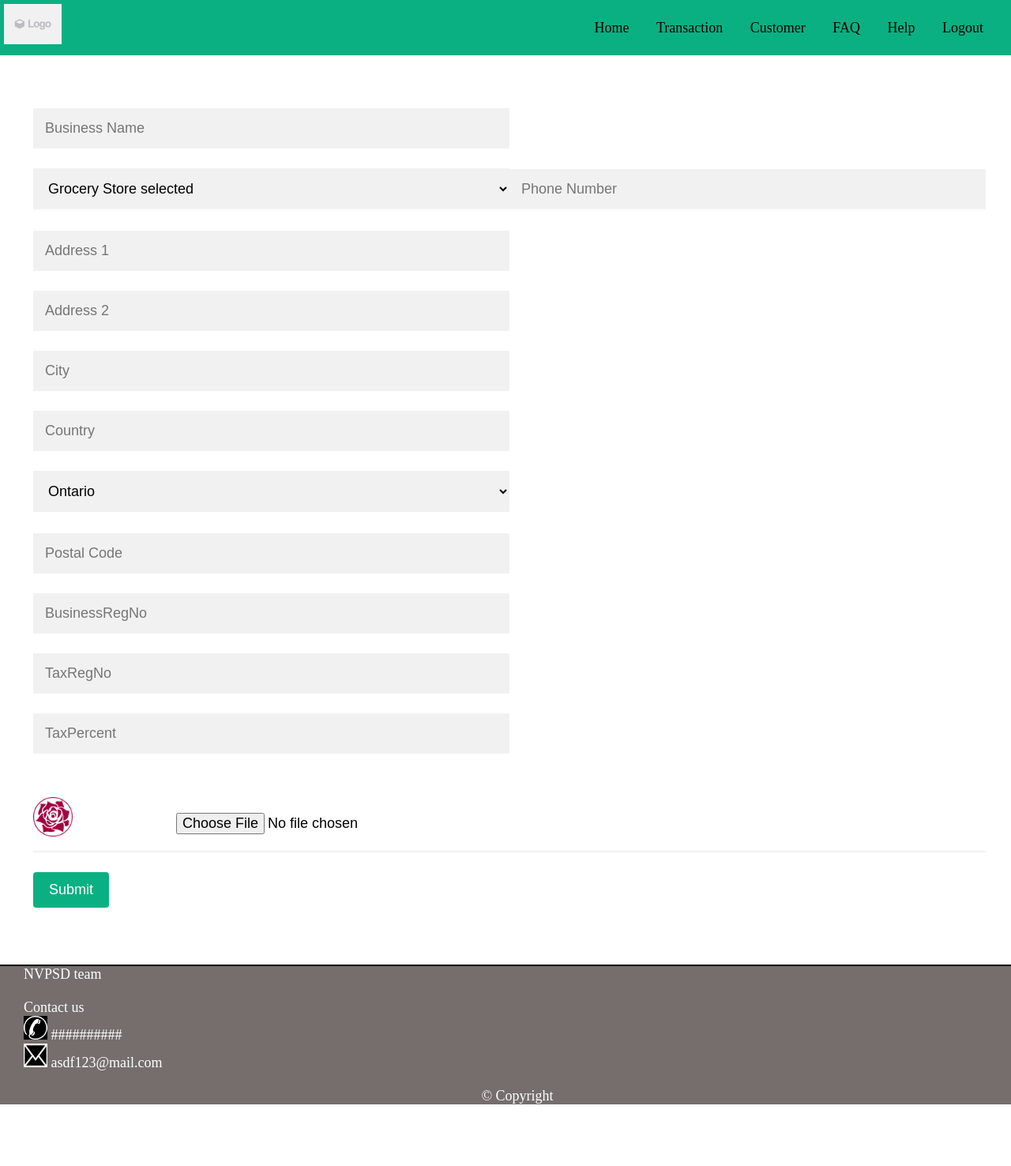
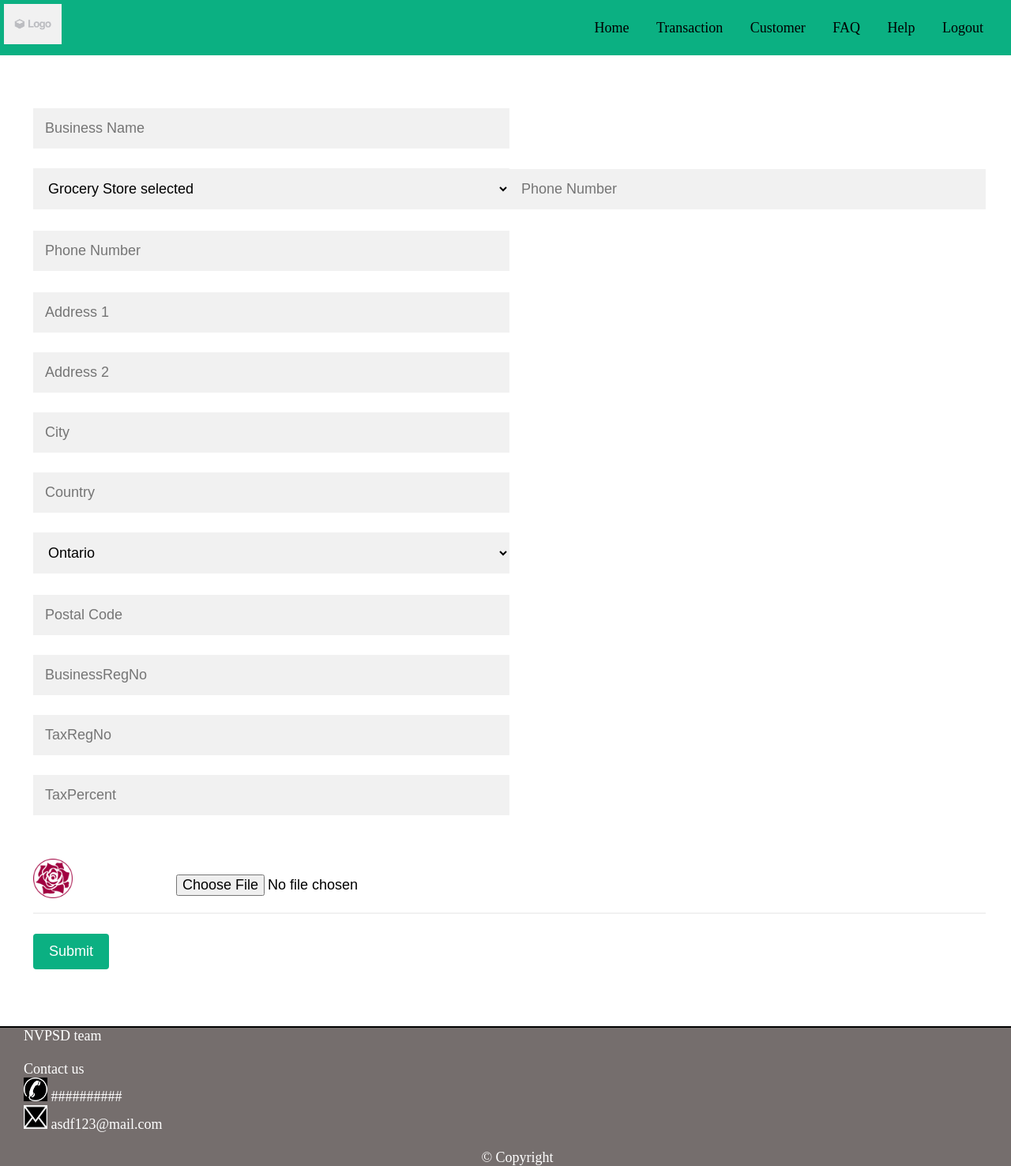
Before and after one commit to priyanka2011-sudo/hack_payment, a PHP site: page /BusinessRegistration.php in a window 1280 px wide. Shown: the whole page at 79% size. Before the commit the page ends 1398 px from the top, so only its background shows below. Run offline with PHP 8.4, Linux system fonts and the light colour scheme; a user stored in the database is signed in; data comes from the database, SQL or seed files in the repository.

Commit message:
Update BusinessRegistration.php

```diff
--- a/BusinessRegistration.php
+++ b/BusinessRegistration.php
@@ -158,7 +158,11 @@ if(isset($_POST['BusinessName'])){
                 <div class='col-25'>
                 <label for="phonenum"></label></div>
                 <div class='col-75'>
-                <br> <br>
+                <input type="tel" placeholder="Phone Number" name="BusinessPhone" id="phonenum" value="<?=$BusinessPhone?>" pattern=".{10,}" title="Phone Number cannot be less than 10 digits"oninput="this.value = this.value.replace(/[^0-9.]/g, ''); this.value = this.value.replace(/(\..*)\./g, '$1');" required>
+                </div>
+                <div class='col-25'>
+                <label for="phonenum"></label></div>
+                <div class='col-75'>
                 <input type="tel" placeholder="Phone Number" name="BusinessPhone" id="phonenum" value="<?=$BusinessPhone?>" pattern=".{10,}" title="Phone Number cannot be less than 10 digits"oninput="this.value = this.value.replace(/[^0-9.]/g, ''); this.value = this.value.replace(/(\..*)\./g, '$1');" required>
                 </div>
 
```
